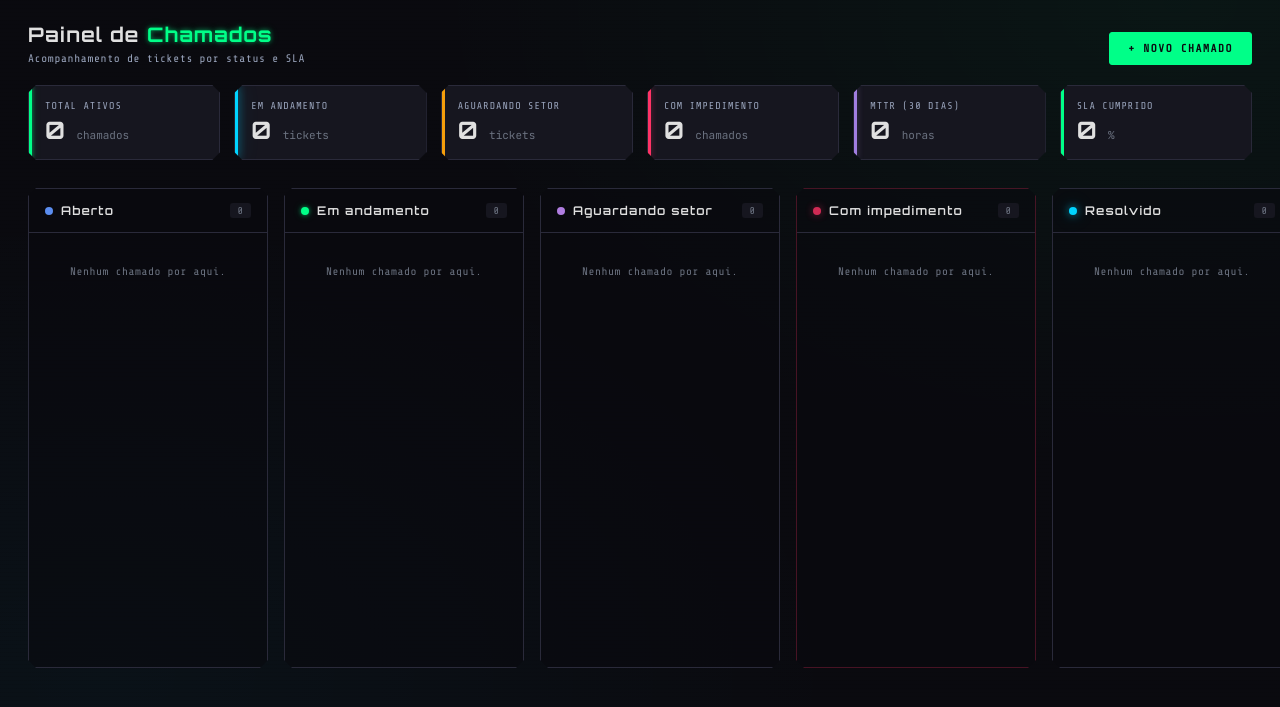
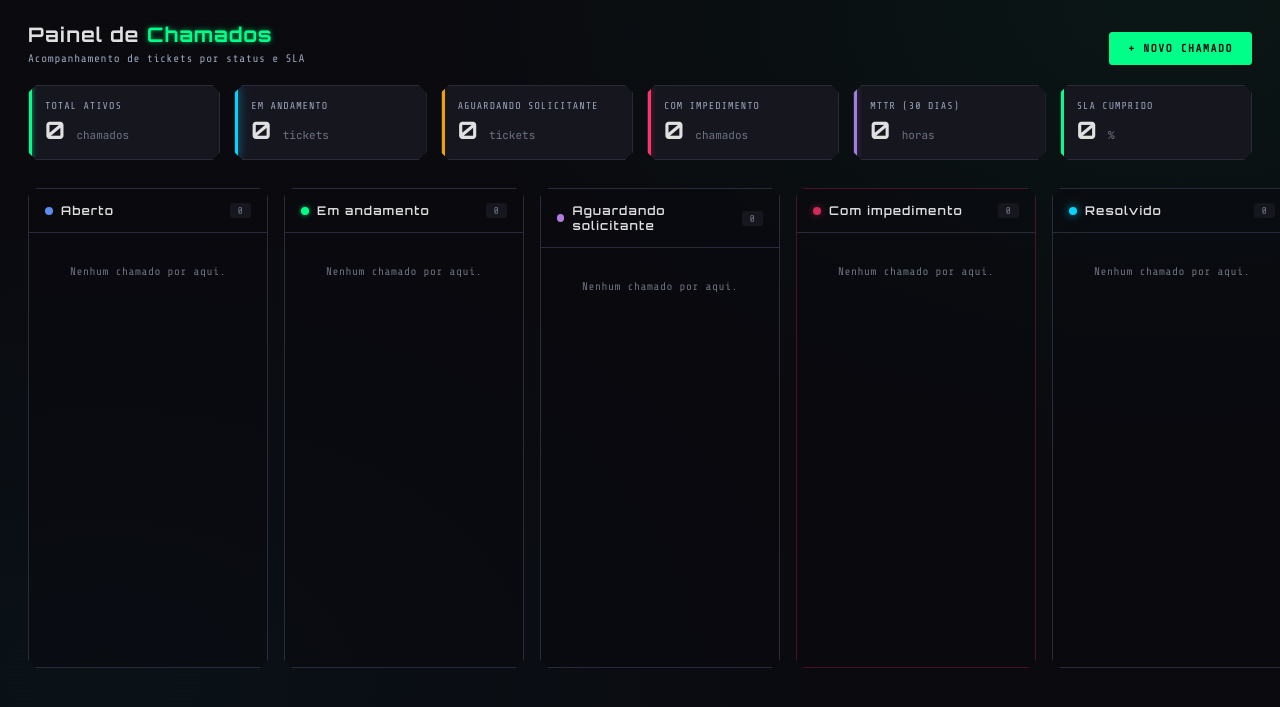
Before and after one commit to OscarSCarvalho/Console-chamados, a Flask app: page / in a window 1280 px wide. Shown: the part 60-767 px from the top of the page. Run offline with Flask 3, Linux system fonts and the light colour scheme; the visitor is signed in with stand-in values (Sample User, id 1); data comes from the database, SQL or seed files in the repository; data that the repository does not hold is empty; some libraries are stand-ins or nearby versions.

Commit message:
fix: renomear status 'Aguardando setor' para 'Aguardando solicitante'
Co-Authored-By: Claude Sonnet 4.6 <noreply@anthropic.com>

```diff
--- a/templates/board.html
+++ b/templates/board.html
@@ -92,7 +92,7 @@
       <div class="kpi-value">{{ kpis.em_andamento }} <small>tickets</small></div>
     </div>
     <div class="kpi-card k-aguardando">
-      <div class="kpi-label">Aguardando setor</div>
+      <div class="kpi-label">Aguardando solicitante</div>
       <div class="kpi-value">{{ kpis.aguardando_setor }} <small>tickets</small></div>
     </div>
     <div class="kpi-card k-atraso">
@@ -111,7 +111,7 @@
   {% endif %}
 
   <div class="board">
-    {% set nomes_coluna = {'aberto': 'Aberto', 'andamento': 'Em andamento', 'aguardando': 'Aguardando setor', 'impedido': 'Com impedimento', 'resolvido': 'Resolvido', 'cancelado': 'Cancelado'} %}
+    {% set nomes_coluna = {'aberto': 'Aberto', 'andamento': 'Em andamento', 'aguardando': 'Aguardando solicitante', 'impedido': 'Com impedimento', 'resolvido': 'Resolvido', 'cancelado': 'Cancelado'} %}
     {% for status, titulo_coluna in nomes_coluna.items() %}
     <div class="column col-{{ status }}" data-status="{{ status }}">
       <div class="column-head">
--- a/templates/chamado_detalhe.html
+++ b/templates/chamado_detalhe.html
@@ -199,7 +199,7 @@
           </p>
         {% else %}
         <select class="field-input" id="sel-status" style="margin-top:0;">
-          {% for s, label in [('aberto','Aberto'),('andamento','Em andamento'),('aguardando','Aguardando setor'),('impedido','Com impedimento'),('resolvido','Resolvido'),('cancelado','Cancelado')] %}
+          {% for s, label in [('aberto','Aberto'),('andamento','Em andamento'),('aguardando','Aguardando solicitante'),('impedido','Com impedimento'),('resolvido','Resolvido'),('cancelado','Cancelado')] %}
           <option value="{{ s }}" {% if chamado.status == s %}selected{% endif %}>{{ label }}</option>
           {% endfor %}
         </select>
```
